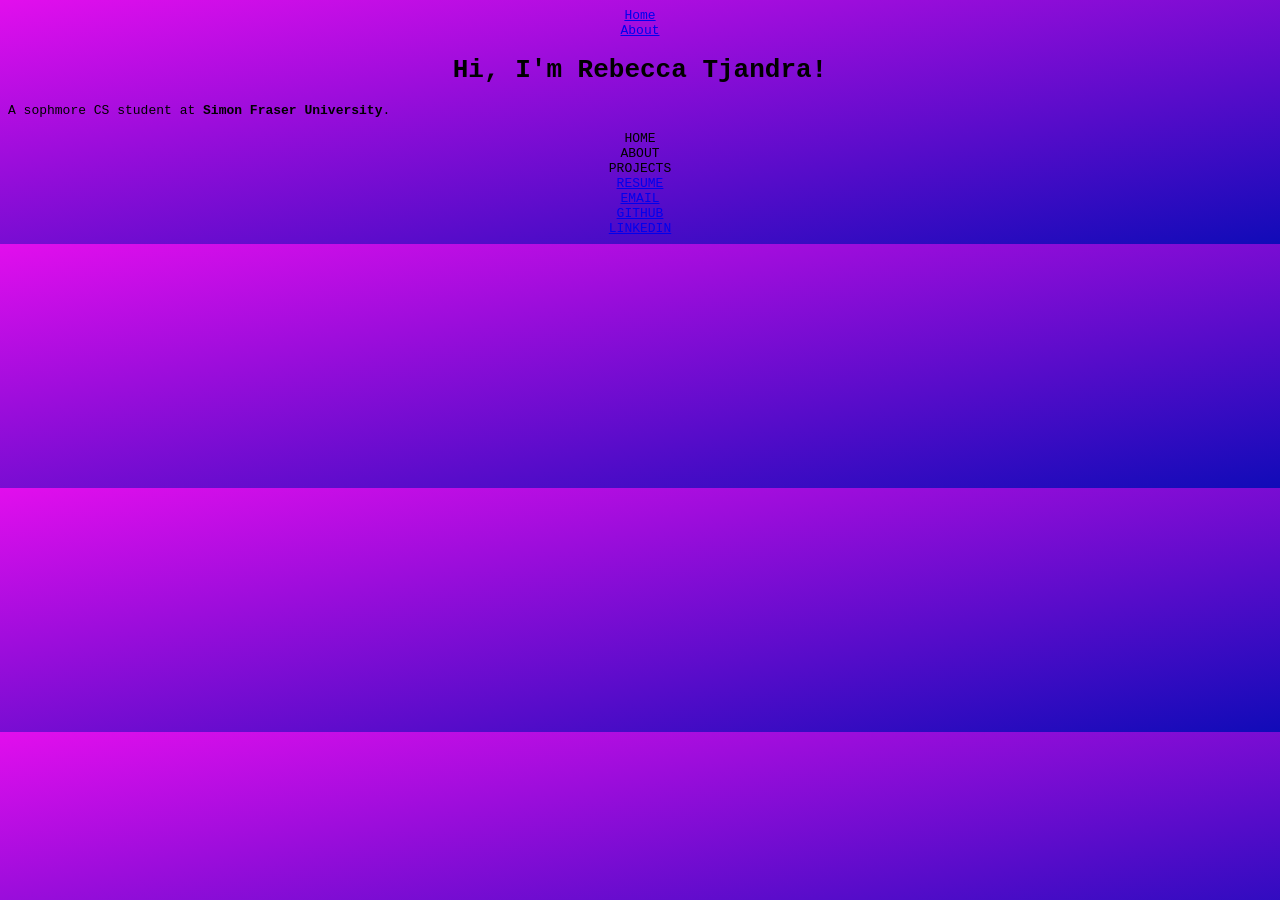
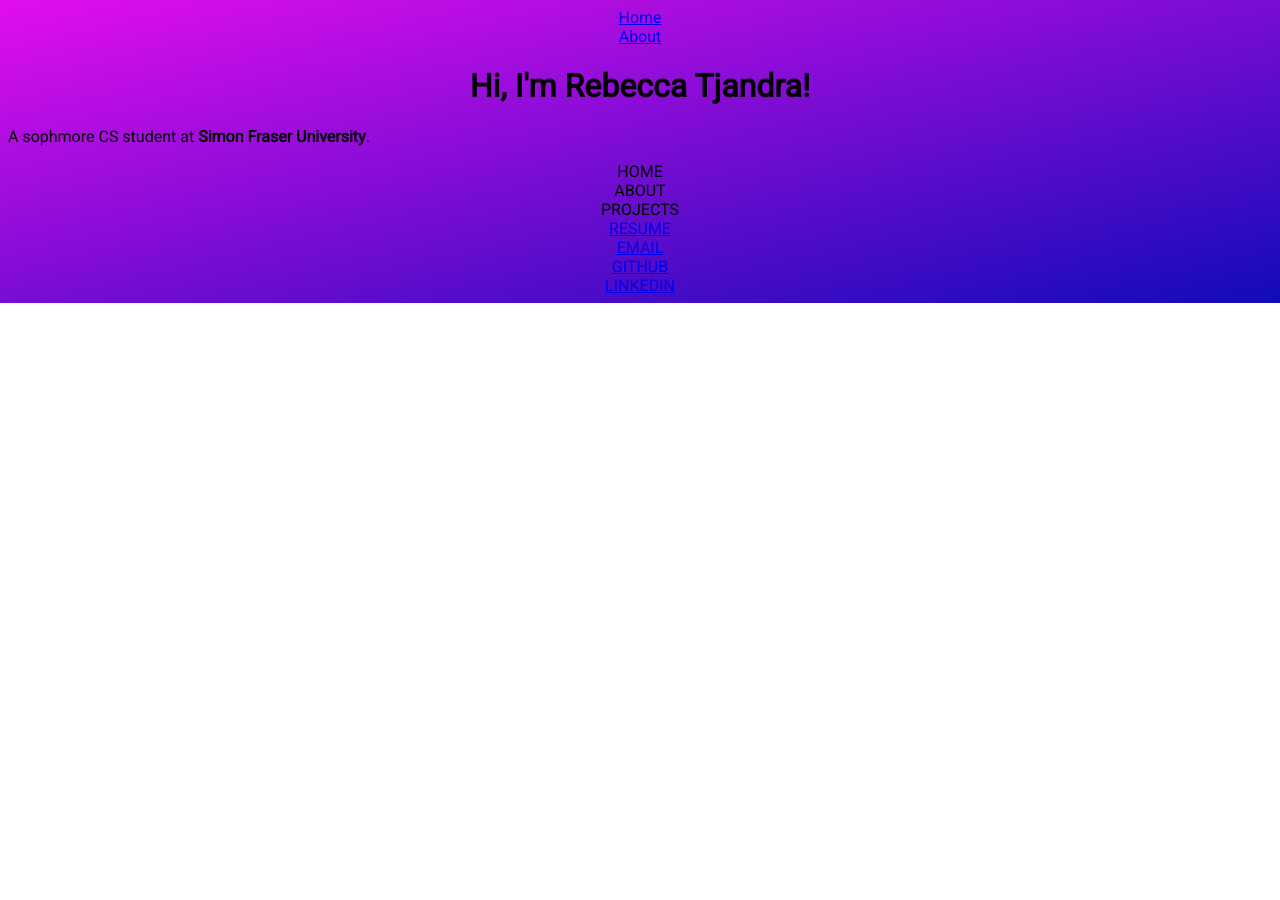
Before and after one commit to rebaka/rebaka.github.io, a Jekyll site: the page index.html, which Jekyll copies as it is, in a window 1280 px wide. Built offline with Jekyll 4.4.1, drawn with Linux system fonts in a browser that asks for light colours.

Commit message:
Update main.css

```diff
--- a/css/main.css
+++ b/css/main.css
@@ -1,7 +1,12 @@
+@import url('https://fonts.googleapis.com/css?family=Roboto&display=swap');
+
+/* ==== General ==== */
+
 body {
   background: #eb106b;
   background: linear-gradient(to right bottom, #e20eed, #110bb8);
-  font-family:monospace;
+  background-repeat:no-repeat;
+  font-family: 'Roboto', sans-serif;
 }
 
 ul {
```
